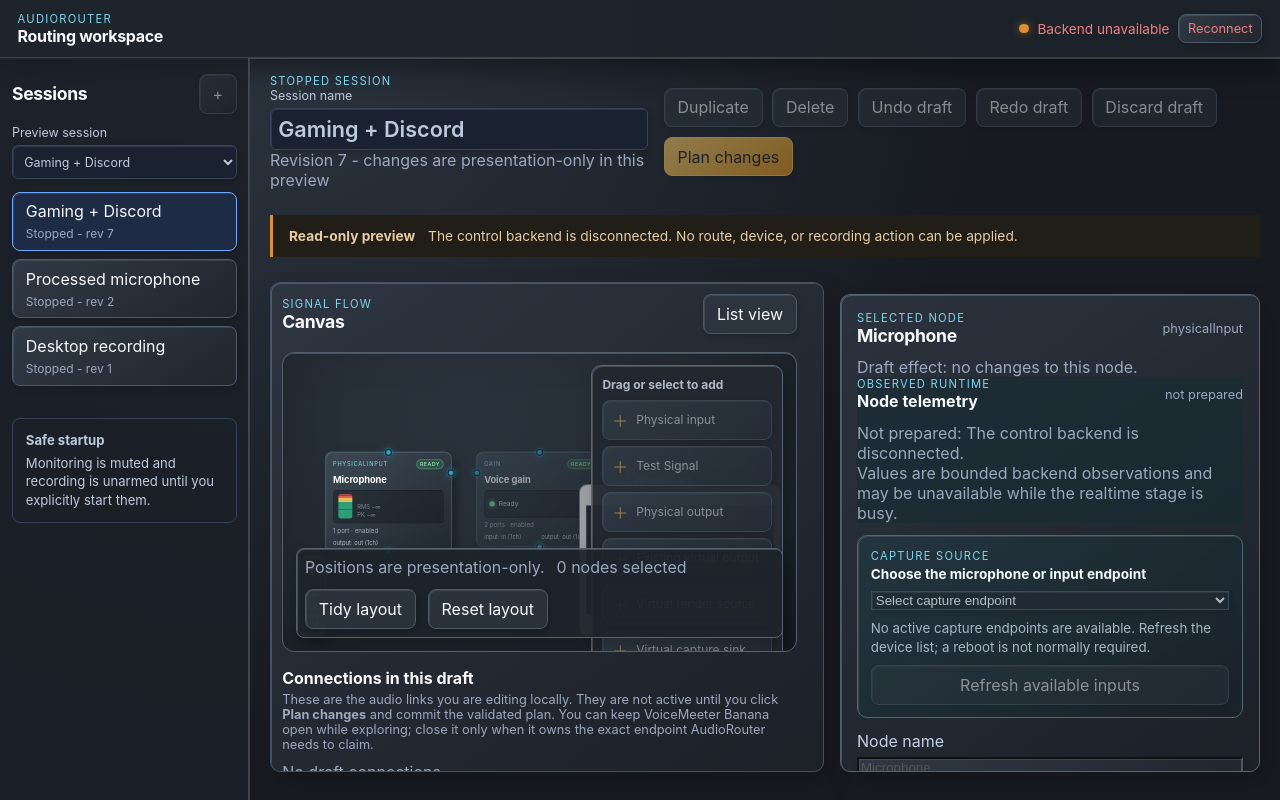
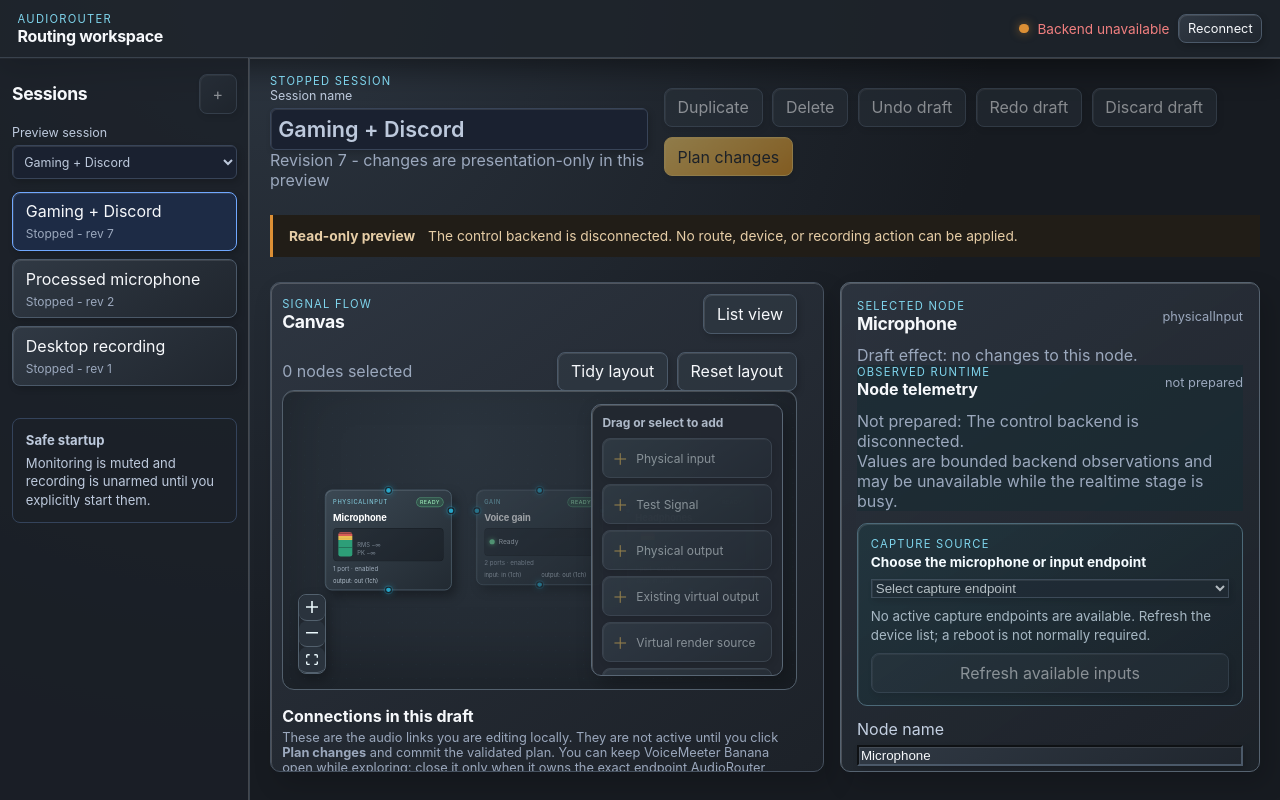
Before and after one commit to MrDesjardins/audiorouter, a React (Vite) app in the folder ui/: page / in a window 1280 px wide. Built offline with nearby package versions, Linux system fonts and the light colour scheme.

Commit message:
Refine canvas controls and contrast

```diff
--- a/ui/src/SessionFlowCanvas.tsx
+++ b/ui/src/SessionFlowCanvas.tsx
@@ -262,9 +262,10 @@ export function SessionFlowCanvas({ session, selectedNodeId, selectedNodeIds = [
   });
 
   return (
+    <>
+    <div className="canvas-layout-actions" aria-label="Canvas layout actions"><span className="muted" role="status" aria-live="polite">{selectedNodeIds.length} node{selectedNodeIds.length === 1 ? "" : "s"} selected</span><button type="button" className="secondary" onClick={tidyLayout}>Tidy layout</button><button type="button" className="secondary" onClick={() => { clearLayout(typeof window === "undefined" ? null : window.localStorage, layoutKey); positionsRef.current = {}; setPositions({}); }}>Reset layout</button></div>
     <div className="session-flow-canvas" aria-label="Signal-flow graph" onDragOver={(event) => { if (!canEdit) return; event.preventDefault(); event.dataTransfer.dropEffect = "copy"; }} onDrop={(event) => { const kind = readLibraryDropKind(event.dataTransfer); event.preventDefault(); const bounds = event.currentTarget.getBoundingClientRect(); const position = libraryDropPosition(event.clientX, event.clientY, bounds); if (isLibraryNodeKind(kind)) { if (onAddLibraryNode) addLibraryNode(kind, position); else routeLibraryDrop(kind, position); } else if (isVirtualBusKind(kind)) { if (onAddVirtualBusNode) addVirtualBusNode(kind === "virtualRenderSource" ? "renderSource" : "captureSink", position); else routeLibraryDrop(kind, position); } }}>
       <div className="canvas-library" aria-label="Drag processors to canvas"><strong>Drag or select to add</strong>{libraryEntries.filter((entry) => entry.kind !== undefined || entry.virtualKind !== undefined).map((entry) => { const kind = entry.kind ?? entry.virtualKind!; const unavailable = Boolean(entry.unavailableReason); return <button type="button" key={`drag-${entry.id}`} draggable={canEdit && !unavailable} disabled={!canEdit || unavailable} title={entry.unavailableReason} onClick={() => { if (unavailable) return; if (entry.kind) addLibraryNode(entry.kind, positionFor(session.nodes.length)); else if (onAddVirtualBusNode) addVirtualBusNode(entry.virtualKind === "virtualRenderSource" ? "renderSource" : "captureSink", positionFor(session.nodes.length)); else routeLibraryDrop(entry.virtualKind!, positionFor(session.nodes.length)); }} onDragStart={(event) => { if (!canEdit || unavailable) return; event.dataTransfer.effectAllowed = "copy"; event.dataTransfer.setData(LIBRARY_DROP_MIME, kind); event.dataTransfer.setData(LIBRARY_DROP_TEXT_MIME, kind); }}>{entry.label}</button>; })}</div>
-      <div className="session-flow-toolbar"><span className="muted">Positions are presentation-only.</span><span className="muted" role="status" aria-live="polite">{selectedNodeIds.length} node{selectedNodeIds.length === 1 ? "" : "s"} selected</span><button type="button" className="secondary" onClick={tidyLayout}>Tidy layout</button><button type="button" className="secondary" onClick={() => { clearLayout(typeof window === "undefined" ? null : window.localStorage, layoutKey); positionsRef.current = {}; setPositions({}); }}>Reset layout</button></div>
       <ReactFlow
         nodes={nodes}
         edges={edges}
@@ -283,8 +284,8 @@ export function SessionFlowCanvas({ session, selectedNodeId, selectedNodeIds = [
       >
         <Background gap={24} size={1} color="#2e4057" />
         <Controls showInteractive={false} />
-        <MiniMap pannable zoomable nodeColor="#65d1b5" />
       </ReactFlow>
     </div>
+    </>
   );
 }
--- a/ui/src/styles.css
+++ b/ui/src/styles.css
@@ -34,11 +34,12 @@ h1, h2, h3, p { margin: 0; } h1 { font-size: 1.3rem; } h2 { font-size: 1.1rem; }
 @media (forced-colors: active) { button, .session-picker select { border: 1px solid ButtonText; background: ButtonFace; color: ButtonText; } .node-card.selected, .session-item.selected { outline: 2px solid Highlight; outline-offset: 2px; } .status-dot { forced-color-adjust: none; background: Highlight; } }
 @media (max-width: 760px) { .topbar, .workspace-title { align-items: flex-start; flex-direction: column; } .workspace-grid { grid-template-columns: 1fr; } .sidebar { border-right: 0; border-bottom: 1px solid #293344; } .main-content { padding: 1rem; } .lower-grid { grid-template-columns: 1fr; } }
 .session-flow-canvas { position: relative; height: 520px; min-height: 360px; margin-top: 1rem; border: 1px solid #293344; border-radius: 8px; overflow: hidden; background: #101722; }
-.canvas-library { position: absolute; z-index: 5; top: .75rem; left: .75rem; display: flex; flex-wrap: wrap; gap: .35rem; max-width: 42%; padding: .45rem; border: 1px solid #293344; border-radius: 8px; background: rgba(16, 23, 34, .94); }
+.canvas-library { position: absolute; z-index: 5; top: .75rem; left: .75rem; display: flex; flex-wrap: wrap; gap: .35rem; max-width: 42%; max-height: calc(100% - 1.5rem); overflow-y: auto; padding: .45rem; border: 1px solid #293344; border-radius: 8px; background: rgba(16, 23, 34, .94); }
 .canvas-library strong { width: 100%; font-size: .75rem; color: var(--muted, #9aa7b8); }
 .canvas-library button { cursor: grab; padding: .25rem .45rem; font-size: .75rem; }
 .canvas-library button:active { cursor: grabbing; }
 .session-flow-toolbar { position: absolute; z-index: 5; right: .75rem; bottom: .75rem; left: .75rem; display: flex; flex-wrap: wrap; align-items: center; gap: .75rem; padding: .5rem; border: 1px solid #293344; border-radius: 8px; background: rgba(16, 23, 34, .94); }
+.canvas-layout-actions { display: flex; flex-wrap: wrap; align-items: center; gap: .55rem; min-height: 2rem; margin-top: .4rem; }
 .session-flow-canvas .react-flow__node { font-size: .85rem; }
 .session-flow-canvas .react-flow__handle { width: .55rem; height: .55rem; opacity: .85; background: var(--accent, #65d1b5); border: 1px solid var(--panel, #162132); }
 .flow-node-content { display: grid; gap: .25rem; text-align: left; }
@@ -71,7 +72,9 @@ h1, h2, h3, p { margin: 0; } h1 { font-size: 1.3rem; } h2 { font-size: 1.1rem; }
 .theme-picker select { border: 1px solid #384458; border-radius: 6px; color: inherit; background: #1a2130; padding: .25rem; font: inherit; }
 .theme-light { color: #172033; background: #f1f4f8; }
 .theme-light .topbar, .theme-light .sidebar, .theme-light .canvas-panel, .theme-light .panel { background: #fff; border-color: #b7c2d1; }
-.theme-light button, .theme-light .session-name input, .theme-light .session-picker select, .theme-light .recording-search input, .theme-light .theme-picker select { color: #172033; background: #edf1f6; border-color: #8b9ab0; }
+.theme-light button, .theme-light input, .theme-light select { color: #172033; background: #edf1f6; border-color: #8b9ab0; }
+.theme-light input[type="checkbox"] { background: #dce3ec; }
+.theme-light input[type="checkbox"]:checked { background: #3e9a75; }
 .theme-light .node-card { background: #f5f7fa; border-color: #8b9ab0; }
 .theme-light .muted, .theme-light .node-card p, .theme-light small, .theme-light .status-detail { color: #4b5b73; }
 .theme-light .compact-status-panel { background: #e5edf8; border-color: #7186a3; }
@@ -128,7 +131,7 @@ h1, h2, h3, p { margin: 0; } h1 { font-size: 1.3rem; } h2 { font-size: 1.1rem; }
 .flow-node-delete { min-width: 1.35rem; min-height: 1.35rem; padding: 0; border: 0; color: #fff; background: rgb(0 0 0 / 18%); font-size: 1rem; line-height: 1; }
 .flow-node-delete:hover, .flow-node-delete:focus-visible { border-color: #ffd45b; outline-color: #ffd45b; background: rgb(0 0 0 / 30%); }
 .session-flow-canvas .react-flow__edge-path { stroke: #f1a522; stroke-width: 2.5; }
-.inspector { margin-top: .75rem; }
+.inspector { margin-top: 0; }
 .sidebar { padding: 1rem .75rem; background: #1d1d1d; border-color: #353535; }
 .topbar { padding: .6rem 1rem; background: #242424; border-color: #353535; }
 .topbar h1 { font-size: 1rem; }
@@ -176,17 +179,23 @@ body, .app-shell { color: var(--text-strong); background: radial-gradient(circle
 .section-heading { margin-bottom: .7rem; }
 .section-heading h2 { letter-spacing: -.02em; }
 .eyebrow { color: #7fd5ed; }
-button, input, select { border-color: #4b5969; background: linear-gradient(145deg, #303944, #20262e); box-shadow: inset 1px 1px 0 rgb(255 255 255 / 10%), 2px 3px 6px rgb(0 0 0 / 18%); }
+button, input, select { border-color: #4b5969; background: linear-gradient(145deg, #303944, #20262e); box-shadow: inset 1px 1px 0 rgb(255 255 255 / 10%), 2px 3px 6px rgb(0 0 0 / 18%); color: var(--text-strong, #edf4ff); }
+input[type="checkbox"] { appearance: none; position: relative; width: 2.55rem; height: 1.4rem; flex: 0 0 auto; margin: 0; padding: 0; border: 1px solid #647181; border-radius: 999px; background: #20262e; cursor: pointer; box-shadow: inset 1px 1px 0 rgb(255 255 255 / 10%); }
+input[type="checkbox"]::after { position: absolute; top: .2rem; left: .2rem; width: .85rem; height: .85rem; border-radius: 50%; background: #a7b3c1; content: ""; transition: transform .16s ease, background .16s ease; }
+input[type="checkbox"]:checked { border-color: #53c79a; background: #235842; }
+input[type="checkbox"]:checked::after { transform: translateX(1.1rem); background: #d9ffec; }
+input[type="checkbox"]:focus-visible { outline: 2px solid var(--signal-hot); outline-offset: 2px; }
 button:hover, button:focus-visible { border-color: var(--signal-hot); outline-color: var(--signal-hot); }
 button.primary { color: #1b2026; border-color: #ffd166; background: linear-gradient(145deg, #ffd166, #e7971d); }
 .secondary { background: rgb(48 57 68 / 70%); }
 .compact-status-panel { border-color: #4a7380; background: linear-gradient(145deg, #263e47, #202a33); }
 .session-flow-canvas { height: 100%; min-height: 440px; margin-top: .4rem; border-color: #53606d; border-radius: 12px; background: radial-gradient(circle at 36% 18%, rgb(55 68 80 / 55%), transparent 30rem), #1b2027; box-shadow: inset 0 1px 0 var(--ambient-key), inset 0 -24px 60px rgb(0 0 0 / 18%); }
-.canvas-library { top: .8rem; right: .8rem; width: 192px; padding: .65rem; border-color: #596775; border-radius: 10px; background: rgb(34 40 48 / 94%); box-shadow: inset 1px 1px 0 var(--ambient-key), 6px 8px 20px rgb(0 0 0 / 28%); }
+.canvas-library { top: .8rem; right: .8rem; width: 192px; max-height: calc(100% - 1.6rem); padding: .65rem; border-color: #596775; border-radius: 10px; background: rgb(34 40 48 / 94%); box-shadow: inset 1px 1px 0 var(--ambient-key), 6px 8px 20px rgb(0 0 0 / 28%); }
 .canvas-library strong { color: var(--text-soft); }
 .canvas-library button { min-height: 2rem; color: #eaf8fc; border-color: #53616e; background: linear-gradient(145deg, #3b4a55, #263039); }
 .canvas-library button::before { color: var(--signal-hot); }
 .session-flow-toolbar { right: .8rem; bottom: .8rem; left: .8rem; border-color: #566370; background: rgb(29 35 42 / 92%); box-shadow: inset 1px 1px 0 var(--ambient-key), 5px 8px 20px rgb(0 0 0 / 25%); }
+.canvas-layout-actions .muted { margin-right: auto; }
 .session-flow-canvas .react-flow__controls { overflow: hidden; border: 1px solid #53616e; border-radius: 8px; box-shadow: 3px 5px 12px rgb(0 0 0 / 28%); }
 .session-flow-canvas .react-flow__controls button { color: #eaf8fc; border: 0; border-bottom: 1px solid #53616e; background: #2a333d; box-shadow: none; }
 .session-flow-canvas .react-flow__minimap { overflow: hidden; border: 1px solid #53616e; border-radius: 8px; background: #212831; }
```
Also changed, not shown: 1 other file (tests, documents, lock files or other folders).
